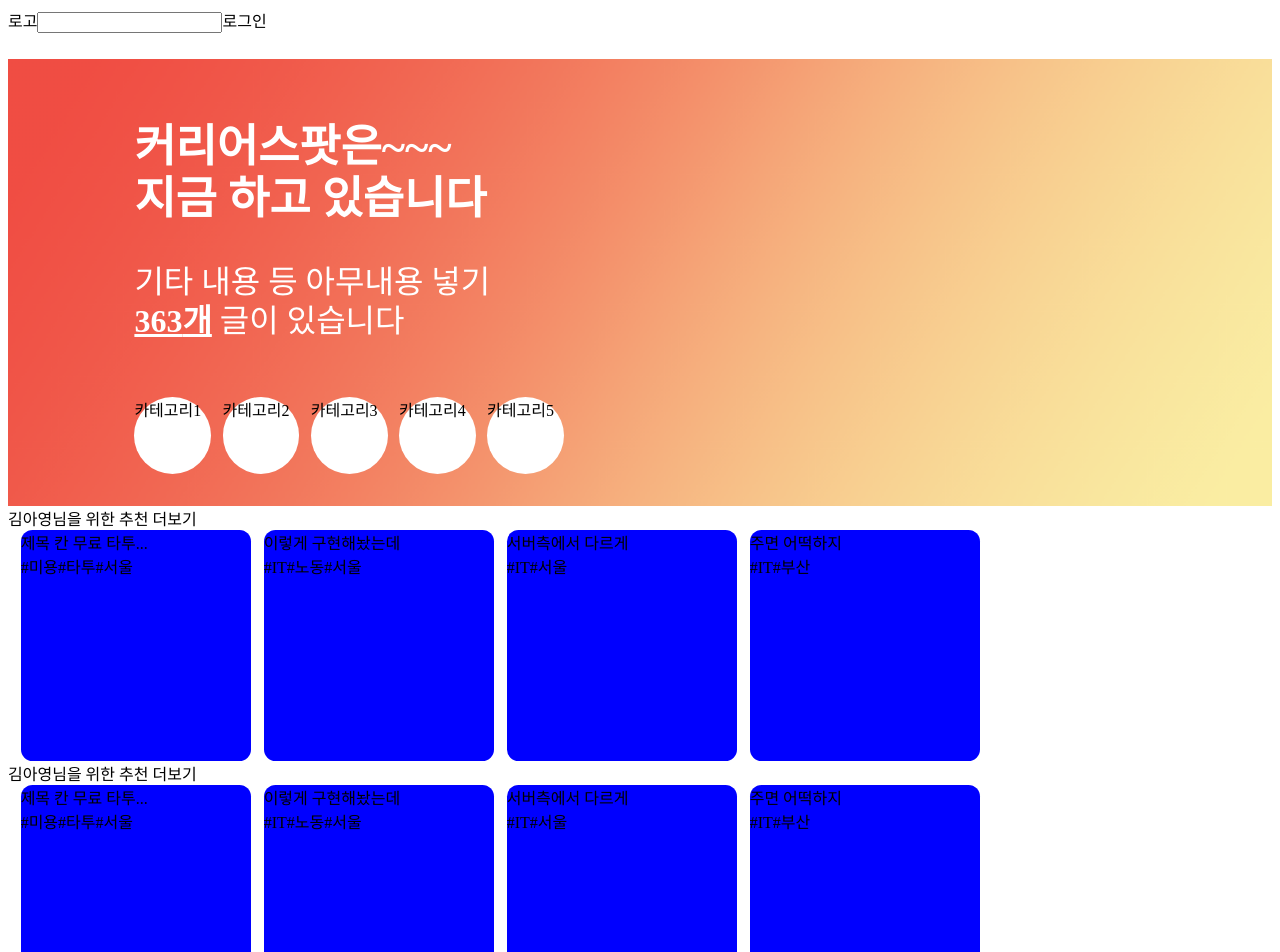
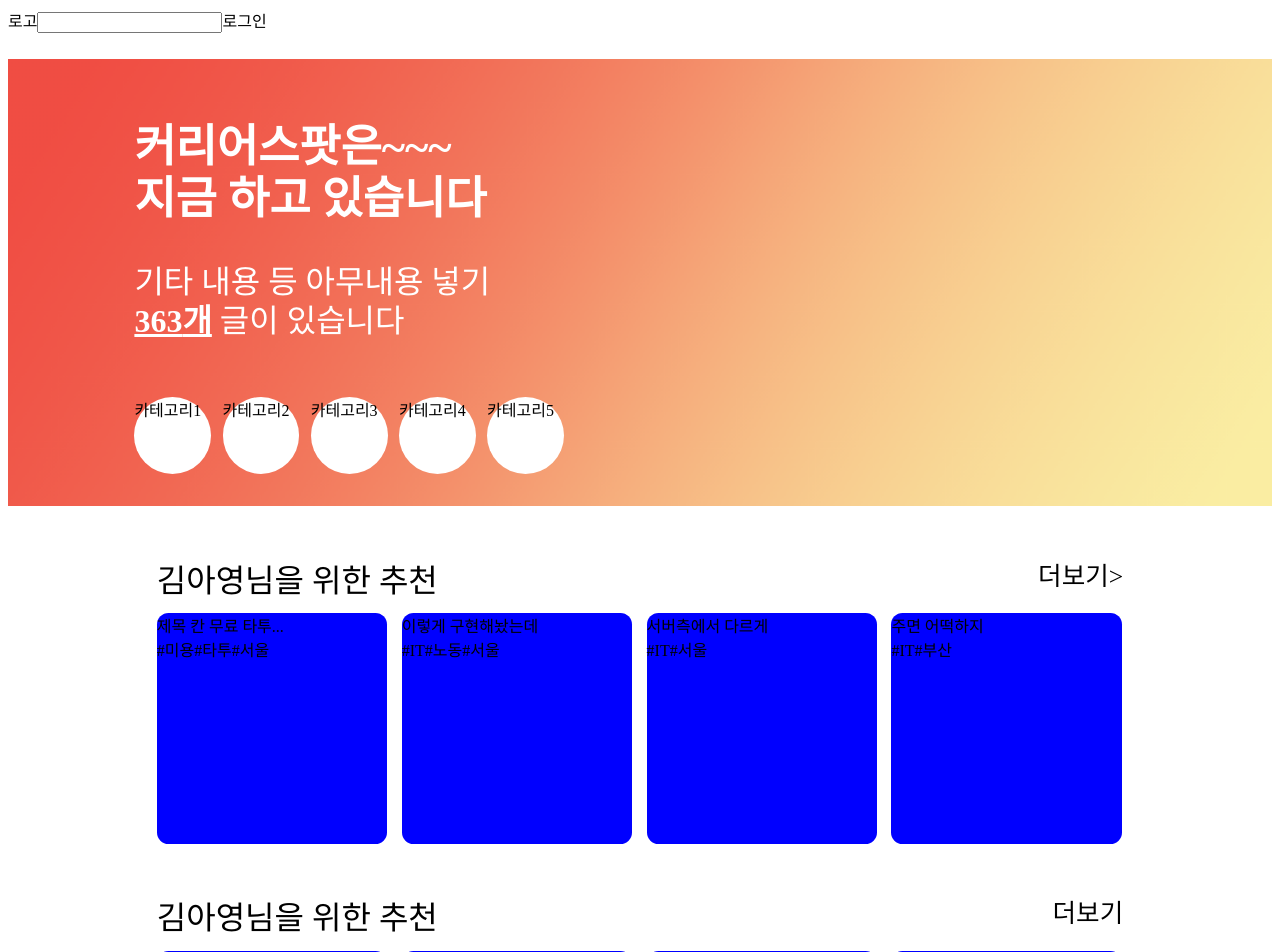
Before and after one commit to Re-Coder-3/front-end, a React (Create React App) app in the folder project/: page / in a window 1280 px wide. Shown: the top 952 px of the page. Built offline with nearby package versions, Linux system fonts and the light colour scheme.

Commit message:
메인 콘텐츠 css 수정
네모난것들 위치조절

```diff
--- a/project/src/component/Category.js
+++ b/project/src/component/Category.js
@@ -6,7 +6,9 @@ const CategoryCircle = styled.div`
   height: 6vw;
   width: 6vw;
   display: inline-block;
-  margin-right: 1%;
+   &:not(:last-child) {
+    margin-right: 1%;
+  }
   border-radius: 100%;
 `
 
--- a/project/src/component/Content.js
+++ b/project/src/component/Content.js
@@ -5,7 +5,9 @@ const ContentBox = styled.div`
   width: 18vw;
   height: 18vw;
   background-color: blue;
-  margin-left: 1%;
+  &:not(:last-child) {
+    margin-right: 1.5%;
+  }
   display: inline-block;
   border-radius: 5%;
 `
--- a/project/src/page/Main.js
+++ b/project/src/page/Main.js
@@ -3,6 +3,31 @@ import Header from "../component/Header";
 import Footer from "../component/Footer";
 import Banner from "../component/Banner";
 import Content from "../component/Content";
+import styled from "styled-components";
+import banner from "../img/banner.png";
+
+const MainContents = styled.div`
+  width:75.5vw;
+  margin-left: auto;
+  margin-right: auto;
+`
+
+const ContentWrapper = styled.div`
+  margin-top:5%;
+  margin-bottom: 5%;
+`
+
+const ContentTitle = styled.div`
+ font-size: 2.5vw;
+ display: inline-block;
+ margin-bottom: 1vw;
+`
+
+const ContentMore = styled.div`
+  display: inline-block;
+  font-size: 2vw;
+  float:right;
+`
 
 const Main = () => {
     const name = "김아영"
@@ -31,16 +56,18 @@ const Main = () => {
         <div>
             <Header/>
             <Banner/>
-            <div className="mainContents">
-                <div>
-                    {recommend} 더보기<br/>
+            <MainContents>
+                <ContentWrapper>
+                    <ContentTitle>{recommend}</ContentTitle>
+                    <ContentMore>더보기></ContentMore><br/>
                     {contentList(sampleContentText)}
-                </div>
-                <div>
-                    {recommend} 더보기<br/>
+                </ContentWrapper>
+                <ContentWrapper>
+                    <ContentTitle>{recommend}</ContentTitle>
+                    <ContentMore>더보기</ContentMore><br/>
                     {contentList(sampleContentText)}
-                </div>
-            </div>
+                </ContentWrapper>
+            </MainContents>
             <Footer/>
         </div>
     );
```
